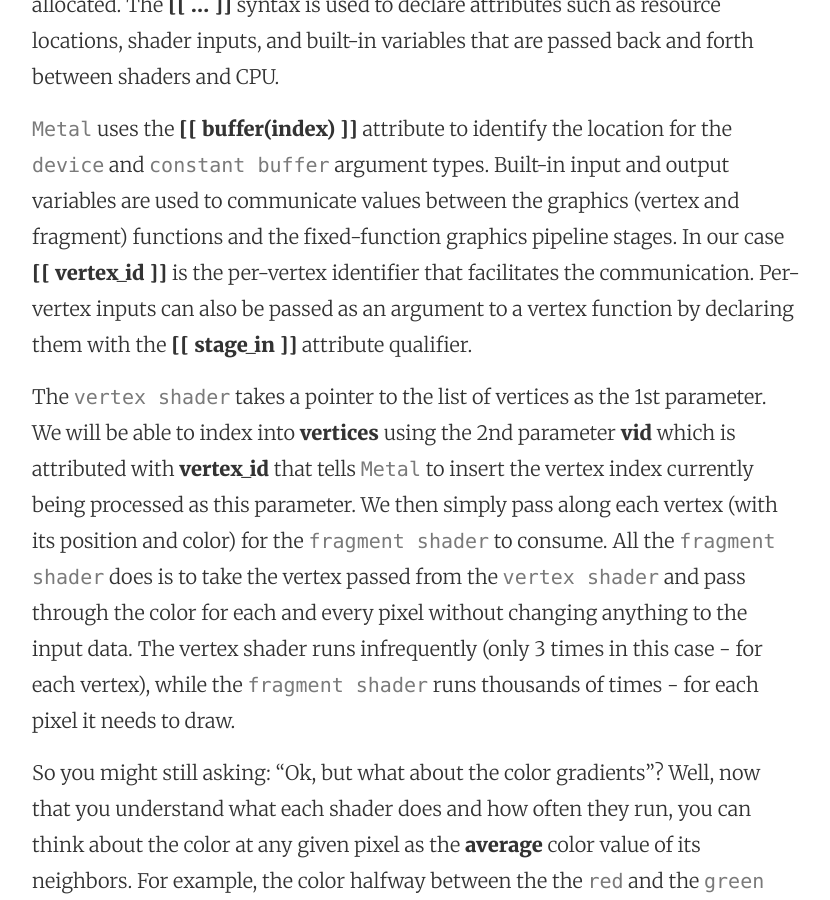
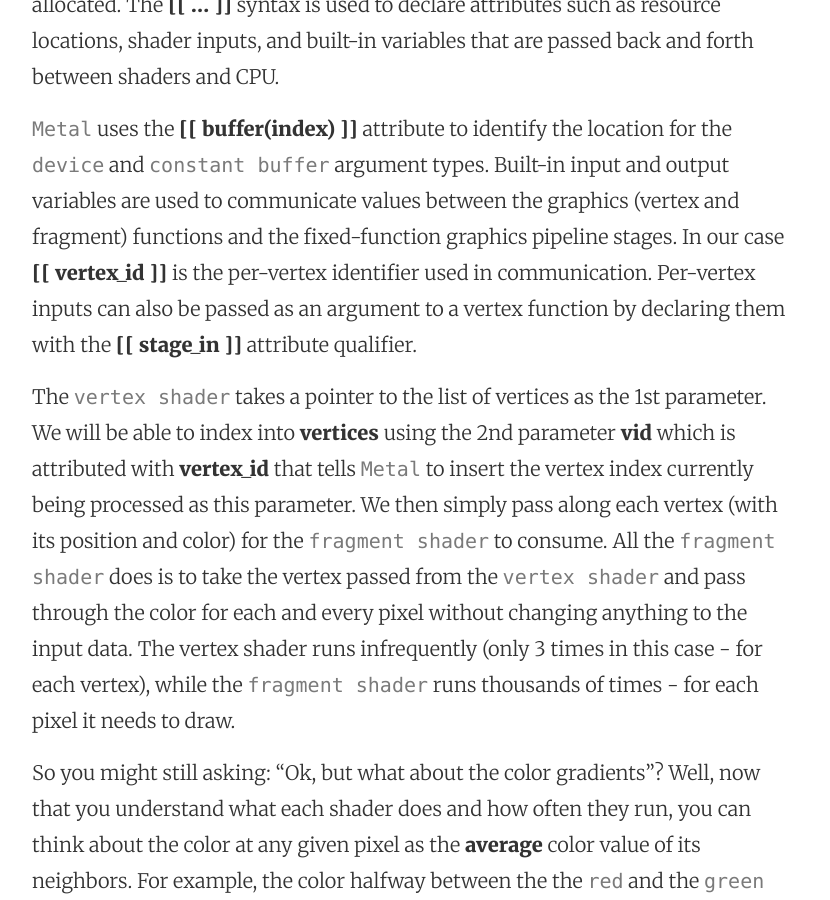
Before and after one commit to mhorga/mhorga.github.io, a Jekyll site: the page built from _posts/2016-01-25-using-metalkit-part-3.markdown, in a window 1280 px wide and 900 px high, scrolled down 5115 px. Shown: the whole window, without its empty margins (224-1054 px from the left). Built offline with Jekyll 4.4.1, drawn with Linux system fonts in a browser that asks for light colours.

Commit message:
Post update: Using MetalKit part 3

```diff
--- a/_posts/2016-01-25-using-metalkit-part-3.markdown
+++ b/_posts/2016-01-25-using-metalkit-part-3.markdown
@@ -127,7 +127,7 @@
 
 The first keyword is the function __qualifier__ and can only have the value __vertex__, __fragment__ or __kernel__. The next keyword is the __return type__. Next is the function __name__ followed by the function __arguments__ inside the parentheses. The `Metal shading language` restricts the use of pointers unless the arguments are declared with the __device__, __threadgroup__, or __constant__ address space qualifier which specifies the region of memory where a function variable or argument is allocated. The __[[ ... ]]__ syntax is used to declare attributes such as resource locations, shader inputs, and built-in variables that are passed back and forth between shaders and CPU.
 
-`Metal` uses the __[[ buffer(index) ]]__ attribute to identify the location for the `device` and `constant buffer` argument types. Built-in input and output variables are used to communicate values between the graphics (vertex and fragment) functions and the fixed-function graphics pipeline stages. In our case __[[ vertex_id ]]__ is the per-vertex identifier that facilitates the communication. Per-vertex inputs can also be passed as an argument to a vertex function by declaring them with the __[[ stage_in ]]__ attribute qualifier.
+`Metal` uses the __[[ buffer(index) ]]__ attribute to identify the location for the `device` and `constant buffer` argument types. Built-in input and output variables are used to communicate values between the graphics (vertex and fragment) functions and the fixed-function graphics pipeline stages. In our case __[[ vertex_id ]]__ is the per-vertex identifier used in communication. Per-vertex inputs can also be passed as an argument to a vertex function by declaring them with the __[[ stage_in ]]__ attribute qualifier.
 
 The `vertex shader` takes a pointer to the list of vertices as the 1st parameter. We will be able to index into __vertices__ using the 2nd parameter __vid__ which is attributed with __vertex_id__ that tells `Metal` to insert the vertex index currently being processed as this parameter. We then simply pass along each vertex (with its position and color) for the `fragment shader` to consume. All the `fragment shader` does is to take the vertex passed from the `vertex shader` and pass through the color for each and every pixel without changing anything to the input data. The vertex shader runs infrequently (only 3 times in this case - for each vertex), while the `fragment shader` runs thousands of times - for each pixel it needs to draw.
 
```
